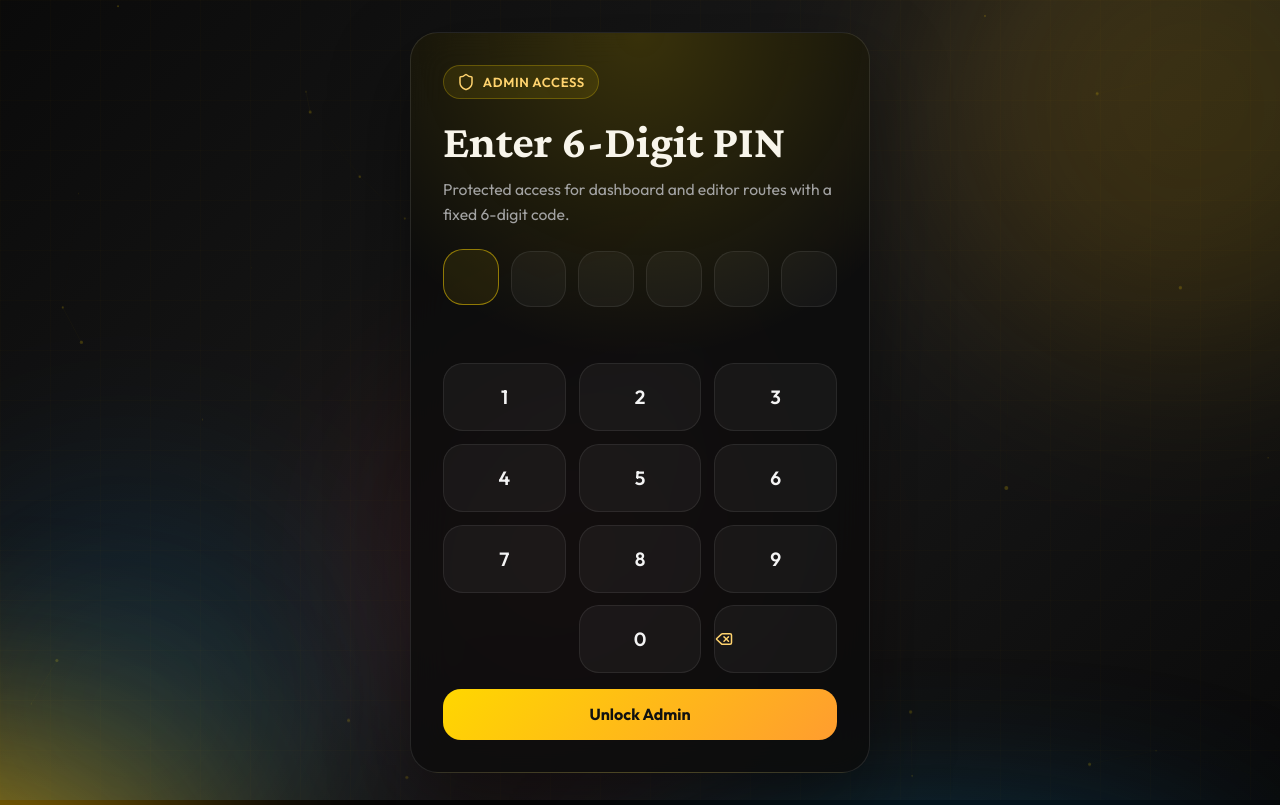
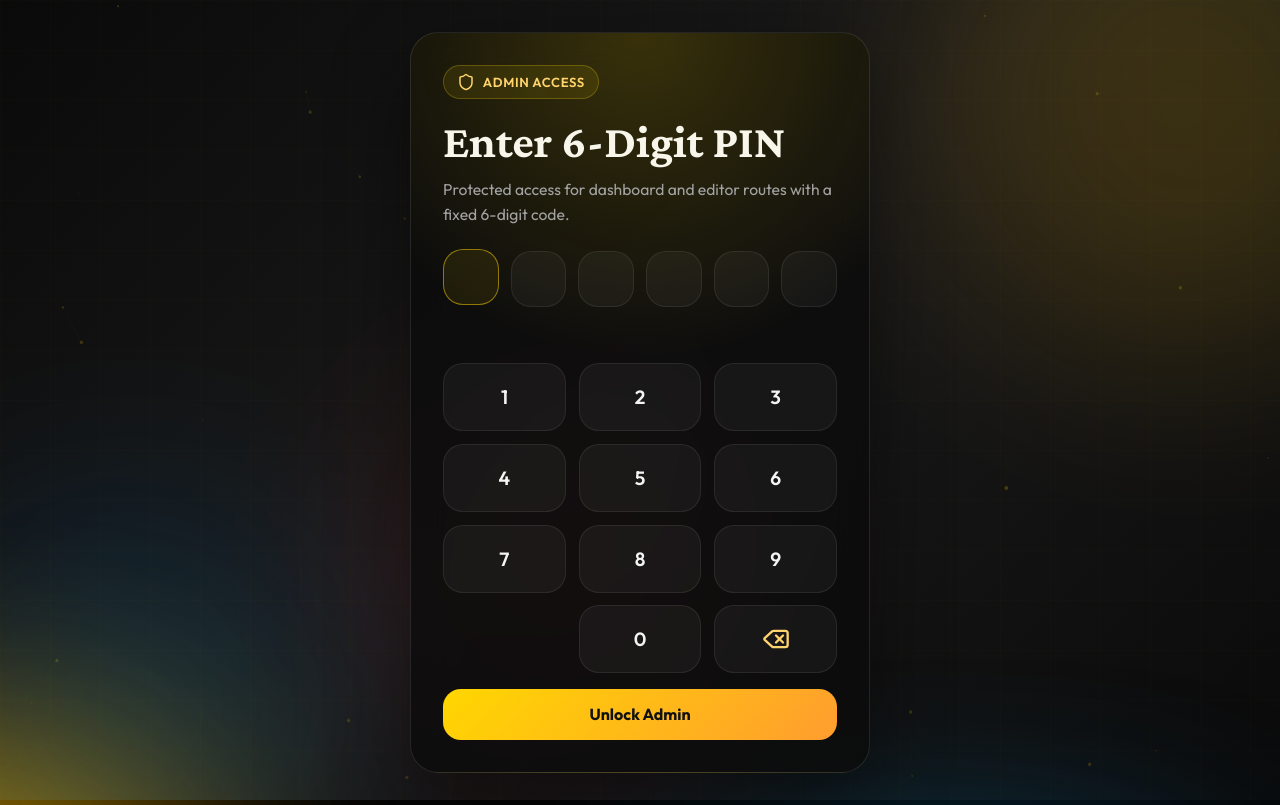
Before and after one commit to DevyanshGrover18/Portfolio, a React (Vite) app: page /admin/login in a window 1280 px wide. Built offline with nearby package versions, Linux system fonts and the light colour scheme; no server answers.

Commit message:
UI changes

```diff
--- a/src/pages/AdminLogin.jsx
+++ b/src/pages/AdminLogin.jsx
@@ -148,10 +148,10 @@ const AdminLogin = () => {
                 <button
                   key={`${key}-${index}`}
                   type="button"
-                  className={`admin_login_key ${key === "backspace" ? "is-alt" : ""}`}
+                  className={`admin_login_key flex justify-center items-center ${key === "backspace" ? "is-alt" : ""}`}
                   onClick={() => handleKeypad(key)}
                 >
-                  {key === "backspace" ? <Delete size={18} /> : key}
+                  {key === "backspace" ? <Delete size={18} className="h-7 w-7" /> : key}
                 </button>
               ) : (
                 <div
```
